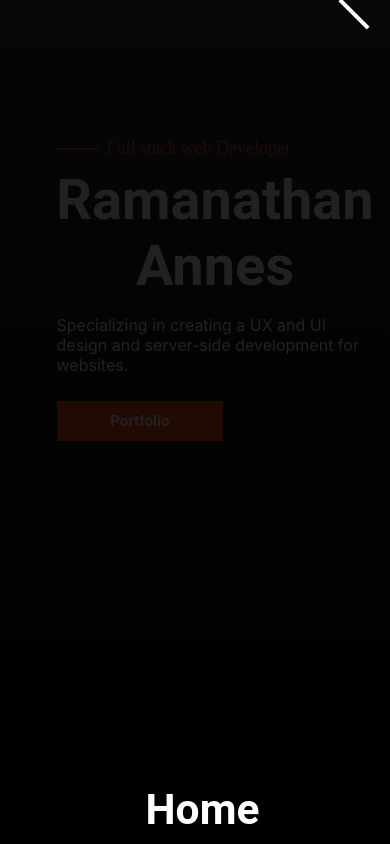
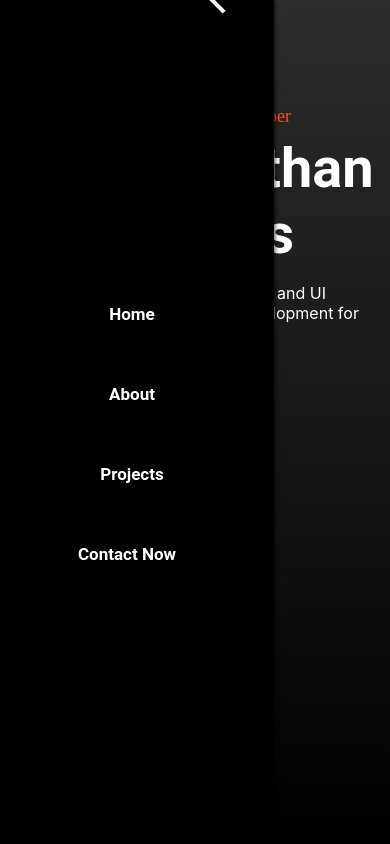
Before and after one commit to Ramanathan03/Ramportfolio, a React (Create React App) app in the folder clientside/: page /about in a window 390 px wide. Both pictures are taken after a click on the element 195 px from the left and 39 px from the top of the page. Shown: the top 844 px of the page. Built offline with nearby package versions, Linux system fonts and the light colour scheme.

Commit message:
bit changes

```diff
--- a/clientside/src/App.css
+++ b/clientside/src/App.css
@@ -180,7 +180,7 @@
     justify-content: flex-end;
     flex-direction: column;
     align-items: flex-end;
-    margin: 16px;
+    margin-right: 160px;
   }
   .menu {
     display: none;
@@ -190,11 +190,28 @@
     flex-direction: column;
     justify-content: flex-end;
     align-items: center;
-    background: #000000de;
+    background: #000000;
+    box-shadow: 0px 0px 5px black;
     transition: 2s;
-    transform: scale(2.5);
+
     height: 100vh;
+    width:60vw;
+    position: absolute;
   }
+  .nav-li {
+
+    position: relative;
+    top: -250px;
+}
+.nav-li-contact {
+    background-color: transparent;
+
+    margin-bottom: 20px;
+    position: relative;
+    top: -250px;
+
+}
+
 
   .X {
     width: 40px;
--- a/clientside/src/component/NavElement.js
+++ b/clientside/src/component/NavElement.js
@@ -47,20 +47,30 @@ class NavElement extends React.Component {
 
   mobileMenu = () => {
     $(document).ready(() => {
+      if($(window).width() < 435){
       let menu = $(".mobile-menu").css("display");
       if (menu === "flex") {
         $(".mobile-menu").css({ display: "none" });
         $(".X-cancle").css({ display: "flex" });
         $(".nav-ul").css({ display: "flex" });
+        $("body").css({
+         "overflow-y": "hidden"
+        });
       } else {
         $(".mobile-menu").css({ display: "flex" });
         $(".X-cancle").css({ display: "none" });
         $(".nav-ul").css({ display: "none" });
+        $("body").css({
+         "overflow-y": "scroll"
+        });
       }
+    }
     });
+
   };
 
   render() {
+
     return (
       <div>
         <Switch>
@@ -80,17 +90,17 @@ class NavElement extends React.Component {
         </div>
 
         <ul className="nav-ul">
-          <li className="nav-li">
+          <li className="nav-li" onClick={this.mobileMenu}>
             <Link to="/" className="nav-text" onClick={this.HomeBack}>
               Home
             </Link>
           </li>
-          <li className="nav-li">
+          <li className="nav-li" onClick={this.mobileMenu}>
             <Link to="/about" className="nav-text" onClick={this.AboutScroll}>
               About
             </Link>
           </li>
-          <li className="nav-li">
+          <li className="nav-li" onClick={this.mobileMenu}>
             <Link
               to="/projects"
               className="nav-text"
@@ -99,7 +109,7 @@ class NavElement extends React.Component {
               Projects
             </Link>
           </li>
-          <li className="nav-li-contact">
+          <li className="nav-li-contact" onClick={this.mobileMenu}>
             <Link
               to="/contact"
               className="nav-text"
--- a/clientside/src/component/about.css
+++ b/clientside/src/component/about.css
@@ -213,7 +213,7 @@
     margin-left: 30px;
   }
   .about-side-header {
-    width: 100%;
+    width: 92%;
     padding-left: 10%;
   }
   .side-header-line {
@@ -222,7 +222,7 @@
     margin-left: 10%;
   }
   .about-p-tag {
-    width: 100%;
+    width: 92%;
     padding-left: 10%;
   }
   .CV-button {
--- a/clientside/src/component/slider.css
+++ b/clientside/src/component/slider.css
@@ -121,7 +121,7 @@ hr {
   .description {
     margin-left: 50px;
     font-size: 2em;
-    width: 90%;
+    width: 80%;
     margin-top: 50px;
   }
   .slides {
```
